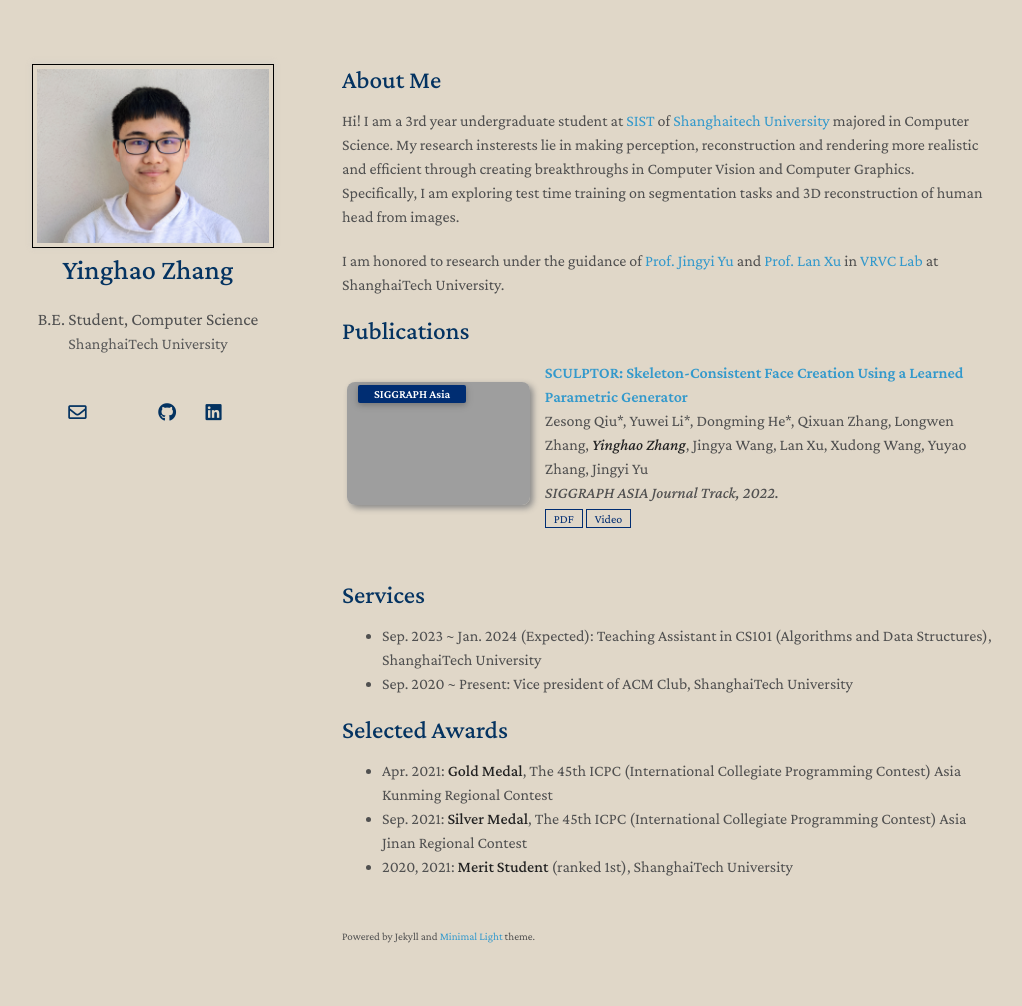
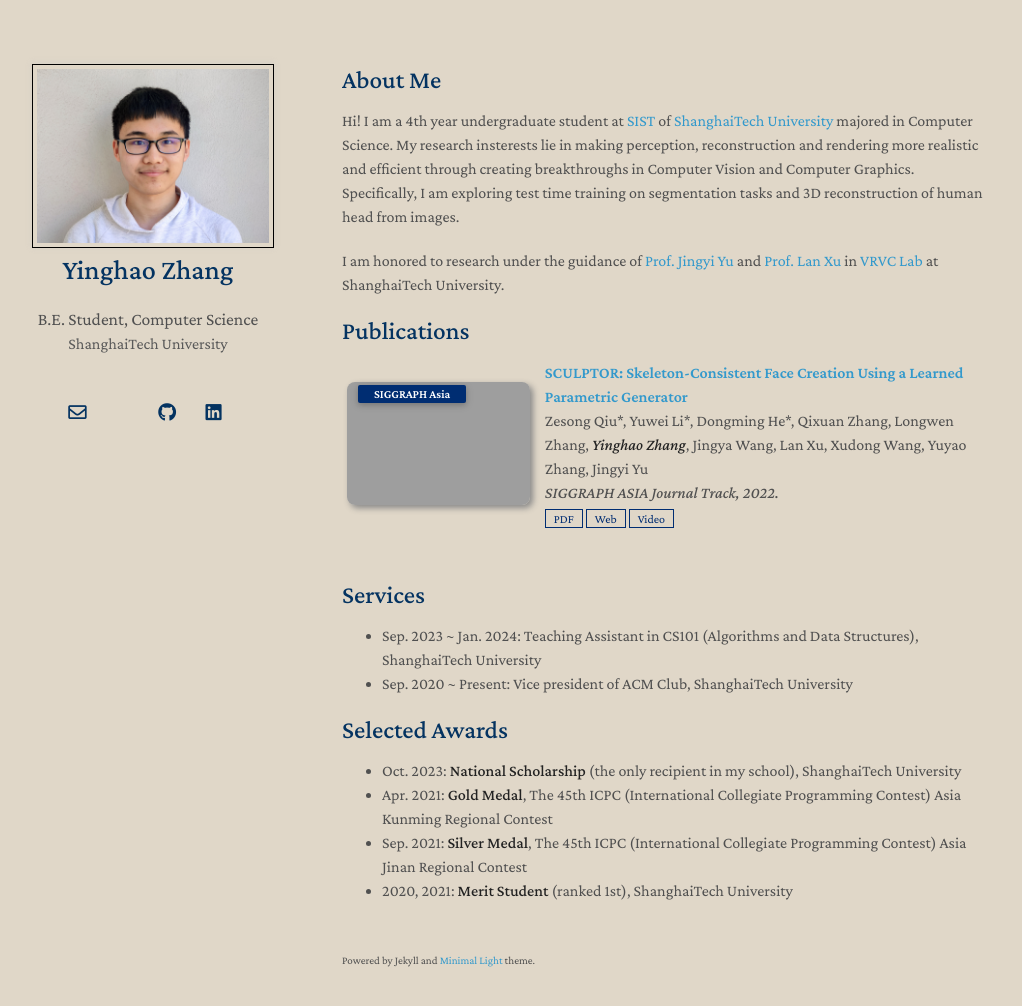
Before and after one commit to EthanZyh/EthanZyh.github.io, a Jekyll site: the page built from index.md, in a window 1280 px wide and 1041 px high. Shown: the top 1006 px of the window, without its empty margins (128-1150 px from the left). Built offline with Jekyll 4.4.1, drawn with Linux system fonts in a browser that asks for light colours; nearby versions of some CDN libraries; a style sheet for code colours, icons or effects is not loaded; our own code applies the rules of GitHub Pages for plain Markdown files; grey boxes are pictures that could not be loaded.

Commit message:
[Sep 23] updated

```diff
--- a/_includes/awards.md
+++ b/_includes/awards.md
@@ -1,6 +1,7 @@
 
 ## Selected Awards
 
+- Oct. 2023: **National Scholarship** (the only recipient in my school), ShanghaiTech University
 - Apr. 2021: **Gold Medal**, The 45th ICPC (International Collegiate Programming Contest) Asia Kunming Regional Contest
 - Sep. 2021: **Silver Medal**, The 45th ICPC (International Collegiate Programming Contest) Asia Jinan Regional Contest
 - 2020, 2021: **Merit Student** (ranked 1st), ShanghaiTech University
--- a/_includes/publications.md
+++ b/_includes/publications.md
@@ -17,6 +17,7 @@
     <div class="periodical"><em>SIGGRAPH ASIA Journal Track, 2022.</em></div>
     <div class="links">
       <a href="https://arxiv.org/pdf/2209.06423.pdf" class="btn btn-sm z-depth-0" role="button" target="_blank" style="font-size:12px;">PDF</a>
+      <a href="https://alittleball.github.io/proj/sculptor" class="btn btn-sm z-depth-0" role="button" target="_blank" style="font-size:12px;">Web</a>
       <a href="https://www.youtube.com/watch?v=-yqZcK34Byo" class="btn btn-sm z-depth-0" role="button" target="_blank" style="font-size:12px;">Video</a>
       <!-- <strong><i style="color:#e74d3c">Oral Presentation</i></strong> -->
     </div>
--- a/_includes/services.md
+++ b/_includes/services.md
@@ -17,5 +17,5 @@
 
 
 
-- Sep. 2023 ~ Jan. 2024 (Expected): Teaching Assistant in CS101 (Algorithms and Data Structures), ShanghaiTech University
+- Sep. 2023 ~ Jan. 2024: Teaching Assistant in CS101 (Algorithms and Data Structures), ShanghaiTech University
 - Sep. 2020 ~ Present: Vice president of ACM Club, ShanghaiTech University
--- a/index.md
+++ b/index.md
@@ -4,8 +4,8 @@ layout: homepage
 
 ## About Me
 
-Hi! I am a 3rd year undergraduate student at [SIST](https://sist.shanghaitech.edu.cn/sist_en/) of
-[Shanghaitech University](https://www.shanghaitech.edu.cn/eng/) majored in Computer Science.
+Hi! I am a 4th year undergraduate student at [SIST](https://sist.shanghaitech.edu.cn/sist_en/) of
+[ShanghaiTech University](https://www.shanghaitech.edu.cn/eng/) majored in Computer Science.
 My research insterests lie in making perception, reconstruction and rendering more realistic and
 efficient through creating breakthroughs in Computer Vision and Computer Graphics. Specifically,
 I am exploring test time training on segmentation tasks and 3D reconstruction of human head from images.
```
